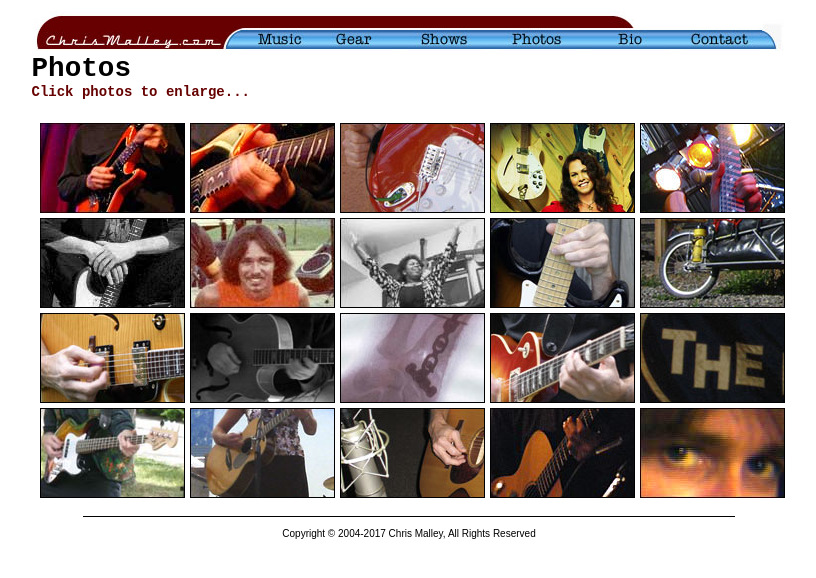
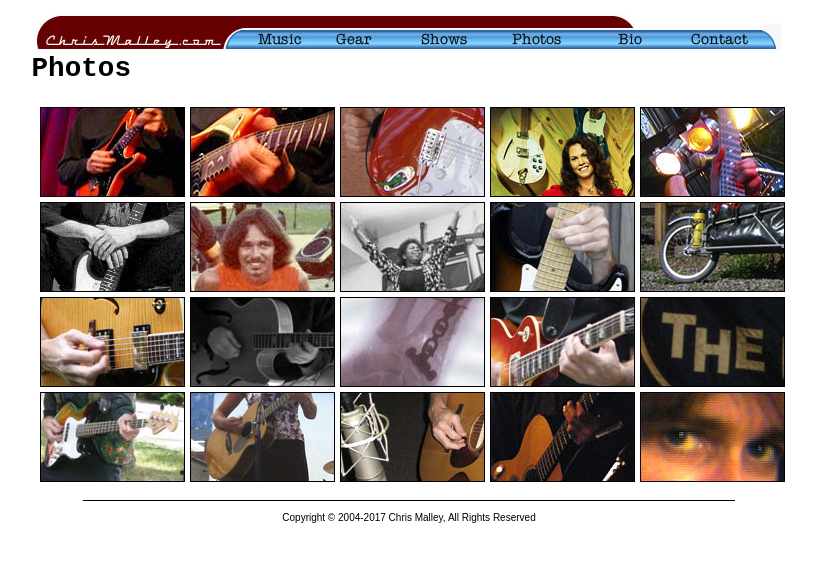
Before and after one commit to pixelzoom/chrismalley, a PHP site: page /photos.php in a window 1280 px wide. Shown: the top 578 px of the page, without its empty margins (231-1047 px from the left). Run offline with PHP 8.4, Linux system fonts and the light colour scheme.

Commit message:
delete CLick to enlarge

```diff
--- a/photos.php
+++ b/photos.php
@@ -23,10 +23,6 @@
                 <tbody>
                   <tr>
                     <td valign="top"><b class="Typewriter2"><big><big><big>Photos</big></big></big></b></td>
-                  </tr>
-                  <tr>
-                    <td valign="top"><big><big><span class="Typewriter">
-                    Click photos to enlarge...</span></big></big></td>
                   </tr>
                   <tr>
                     <td valign="top">&nbsp;</td>
```
